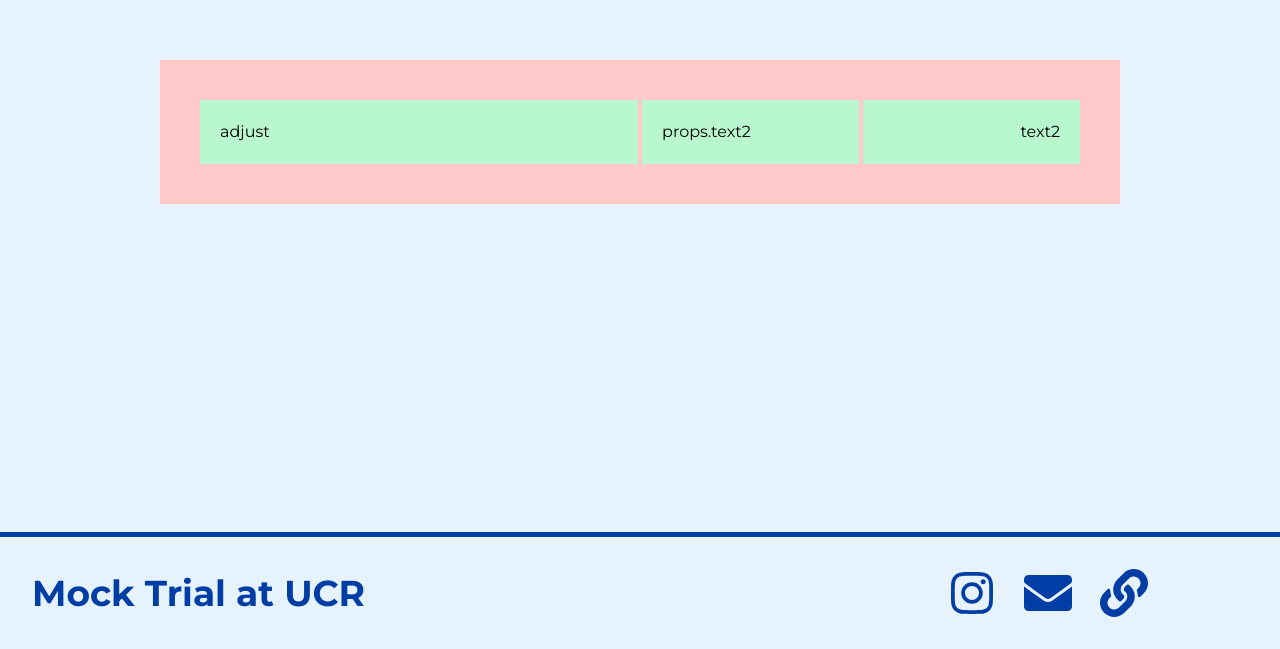
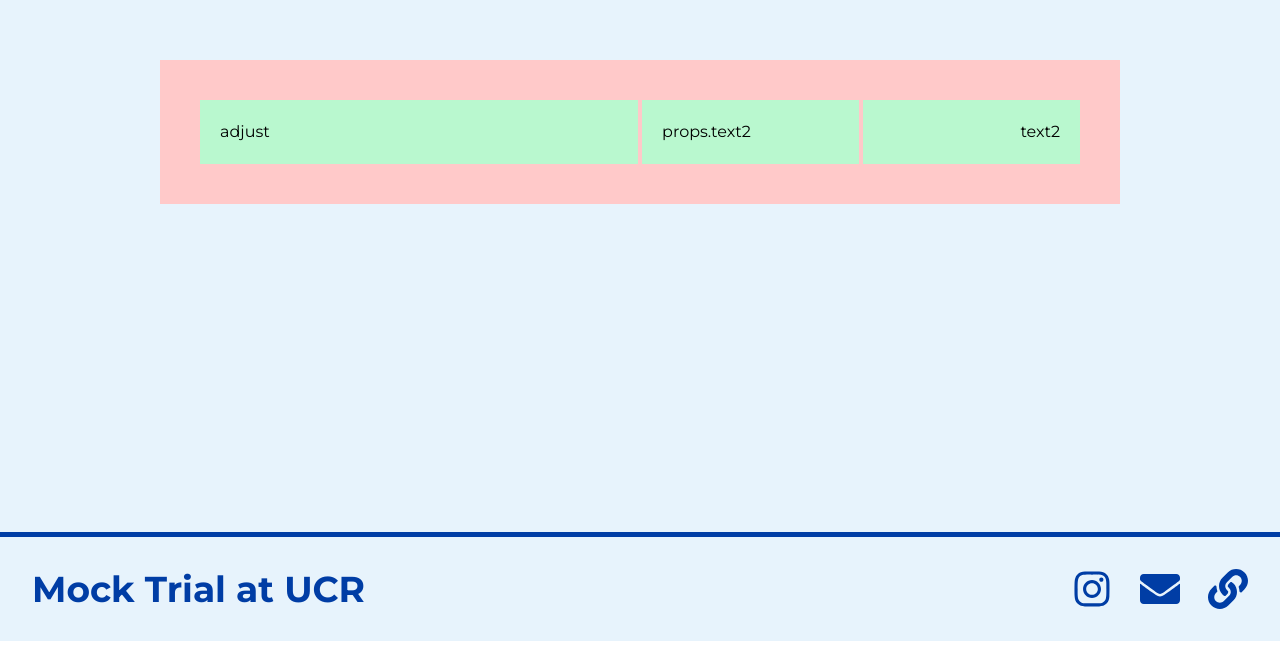
Before and after one commit to acm-ucr/mock-trial-website, a Next.js app: page / in a window 1280 px wide. Shown: the part 268-917 px from the top of the page. Built offline with nearby package versions, Linux system fonts and the light colour scheme.

Commit message:
small changes

```diff
--- a/src/components/Footer.tsx
+++ b/src/components/Footer.tsx
@@ -6,17 +6,17 @@ const Footer = () => {
     <div className="hidden md:block">
       <div className="border-mocktrial-blue font-mocktrial-montserrat border-t-5"></div>
 
-      <footer className="bg-mocktrial-lightblue text-mocktrial-blue flex flex-col items-start p-8">
+      <footer className="bg-mocktrial-lightblue text-mocktrial-blue flex flex-col p-8">
         <div className="container mx-auto flex items-center text-4xl font-bold">
           <p>Mock Trial at UCR</p>
-          <div className="ml-auto flex gap-7 pr-25">
+          <div className="ml-auto flex gap-7">
             <Link
               href="https://www.instagram.com/ucrmocktrial"
               aria-label="Instagram"
               className="hover:text-mocktrial-yellow"
               target="_blank"
             >
-              <FaInstagram className="h-12 w-12" />
+              <FaInstagram className="h-10 w-10" />
             </Link>
             <Link
               href="mailto:mocktrialucr@gmail.com"
@@ -24,7 +24,7 @@ const Footer = () => {
               className="hover:text-mocktrial-yellow"
               target="_blank"
             >
-              <FaEnvelope className="h-12 w-12" />
+              <FaEnvelope className="h-10 w-10" />
             </Link>
             <Link
               href="https://linktr.ee/ucrmocktrial?fbclid=PAZXh0bgNhZW0CMTEAAae4LOAPDYatdDZdzOftG7SkkTRiC2YH41vIJB8O6YoK_1ieIevAETvgGIZcsw_aem_7E2TjaORacH8vCJ3rwlmeQ"
@@ -32,7 +32,7 @@ const Footer = () => {
               className="hover:text-mocktrial-yellow"
               target="_blank"
             >
-              <FaLink className="h-12 w-12" />
+              <FaLink className="h-10 w-10" />
             </Link>
           </div>
         </div>
```
